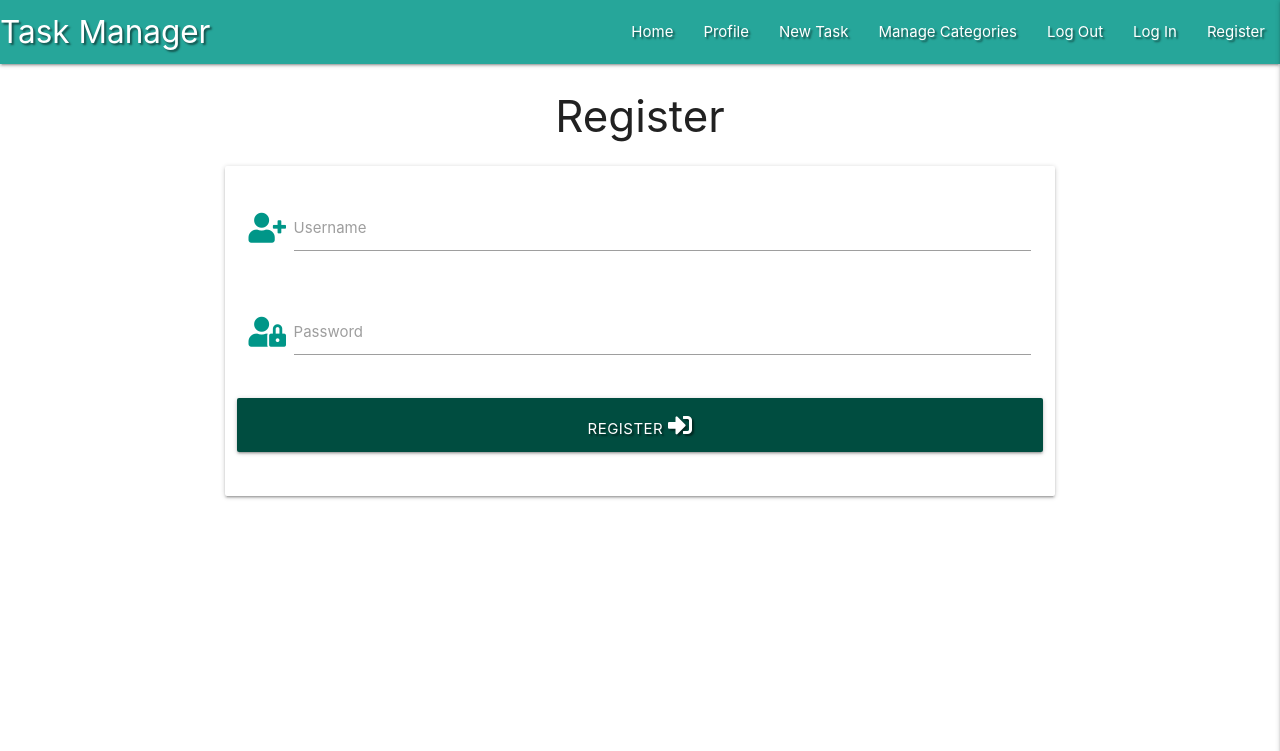
After one commit to Kagebounshin/task-manager-project, a Flask app: page /register in a window 1280 px wide. The commit adds this page. Shown: the top 751 px of the page. Run offline with Flask 2, Linux system fonts and the light colour scheme; some libraries are stand-ins or nearby versions.

Commit message:
Add register template

```diff
--- a/app.py
+++ b/app.py
@@ -4,6 +4,7 @@ from flask import (
     redirect, request, session, url_for)
 from flask_pymongo import PyMongo
 from bson.objectid import ObjectId
+from werkzeug.security import generate_password_hash, check_password_hash
 
 if os.path.exists("env.py"):
     import env
@@ -25,6 +26,11 @@ def get_tasks():
     return render_template("tasks.html", tasks=tasks)
 
 
+@app.route("/register", methods=["GET", "POST"])
+def register():
+    return render_template("register.html")
+
+
 if __name__ == "__main__":
     app.run(host=os.environ.get("IP"),
             port=int(os.environ.get("PORT")),
--- a/templates/base.html
+++ b/templates/base.html
@@ -18,7 +18,7 @@
         <!-- top navbar  -->
         <nav class="nav-extended text-shadow teal lighten-1">
             <div class="nav-wrapper">
-              <a href="{{ url_for('get_tasks') }}" class="brand-logo">TM</a>
+              <a href="{{ url_for('get_tasks') }}" class="brand-logo">Task Manager</a>
               <a href="#" data-target="mobile-demo" class="sidenav-trigger right"><i class="fas fa-bars"></i></a>
               <ul class="right hide-on-med-and-down">
                 <li><a href="{{ url_for('get_tasks') }}">Home</a></li>
@@ -27,13 +27,13 @@
                 <li><a href="#">Manage Categories</a></li>
                 <li><a href="#">Log Out</a></li>
                 <li><a href="#">Log In</a></li>
-                <li><a href="#">Register</a></li>
+                <li><a href="{{ url_for('register') }}">Register</a></li>
               </ul>
             </div>
           </nav>
           <!-- mobile sidenav -->
           <ul class="sidenav" id="mobile-demo">
-            <li><h4 class="center-align light-teal-text teal darken-4"> Task Manager</h4>
+            <li><h4 class="center-align teal-text text-darkend-4"> Task Manager</h4>
 
             </li>
             <li><a href="{{ url_for('get_tasks') }}">Home</a></li>
@@ -42,7 +42,7 @@
             <li><a href="#">Manage Categories</a></li>
             <li><a href="#">Log Out</a></li>
             <li><a href="#">Log In</a></li>
-            <li><a href="#">Register</a></li>
+            <li><a href="{{ url_for('register') }}">Register</a></li>
           </ul>
     </header>
 
--- /dev/null
+++ b/templates/register.html
@@ -0,0 +1,35 @@
+{% extends "base.html" %}
+{% block content %}
+
+    <h3 class="center-align">Register</h3>
+
+    <div class="row">
+        <form class="col s12 m8 offset-m2" method="POST" action="{{ url_for('register') }}">
+            <div class="card-panel">
+                <!-- USERNAME -->
+                <div class="row">
+                    <div class="input-field col s12">
+                        <i class="fas fa-user-plus prefix teal-text text-darkend-4"></i>
+                        <input id="username" name="username" type="text" class="validate">
+                        <label for="username">Username</label>
+                      </div>
+                </div>
+                <!-- PASSWORD -->
+                <div class="row">
+                    <div class="input-field col s12">
+                        <i class="fas fa-user-lock prefix teal-text text-darkend-4"></i>
+                      <input id="password" name="password" type="password" class="validate">
+                      <label for="password">Password</label>
+                    </div>
+                  </div>
+                  <!-- REGISTER -->
+                  <div class="row">
+                      <button type="submit" class="col s12 btn-large teal darken-4 text-shadow">
+                          Register <i class="fas fa-sign-in-alt"></i>
+                      </button>
+                  </div>
+            </div>
+        </form>
+    </div>
+
+{% endblock %}
```
